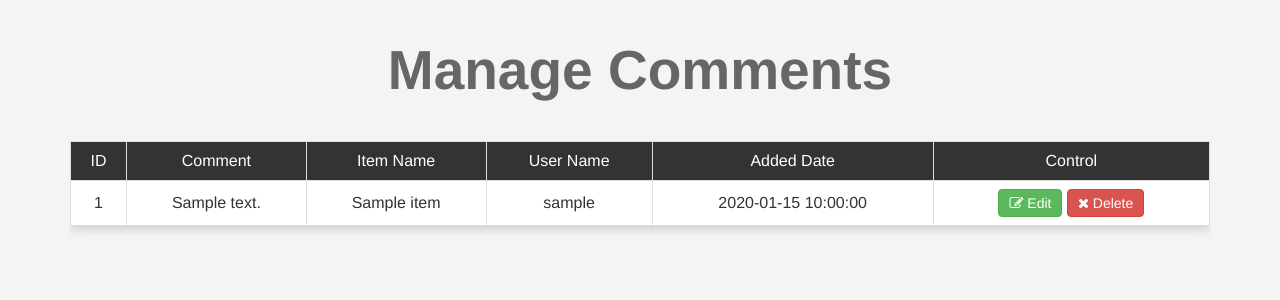
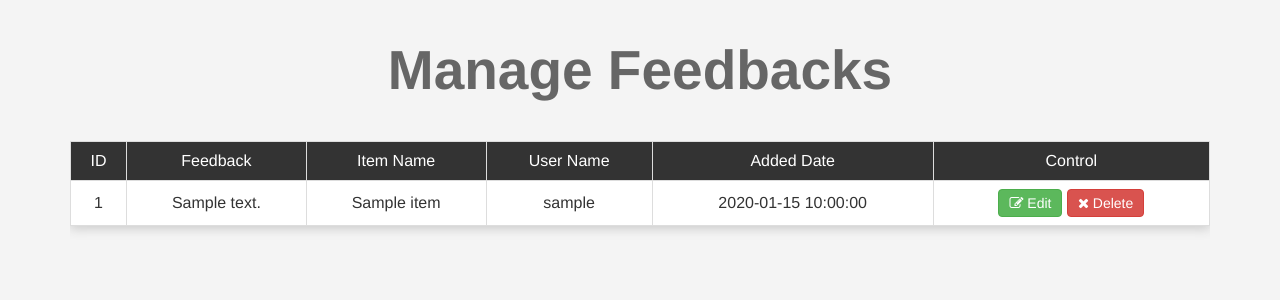
Before and after one commit to HoussamMrabet/Simple-eCommerce-WebSite, a PHP site: page /admin/comments.php in a window 1280 px wide. Shown: the part 52-352 px from the top of the page. Run offline with PHP 8.4, Linux system fonts and the light colour scheme; the visitor is signed in with stand-in values (Sample User, id 1); tables that the repository leaves empty or names only in its code hold one stand-in row (values such as "Sample post").

Commit message:
edit feedbacks manage page for admin

```diff
--- a/Website/admin/comments.php
+++ b/Website/admin/comments.php
@@ -52,13 +52,13 @@
 
 			?>
 
-			<h1 class="text-center">Manage Comments</h1>
+			<h1 class="text-center">Manage Feedbacks</h1>
 			<div class="container">
 				<div class="table-responsive">
 					<table class="main-table text-center table table-bordered">
 						<tr>
 							<td>ID</td>
-							<td>Comment</td>
+							<td>Feedback</td>
 							<td>Item Name</td>
 							<td>User Name</td>
 							<td>Added Date</td>
```
